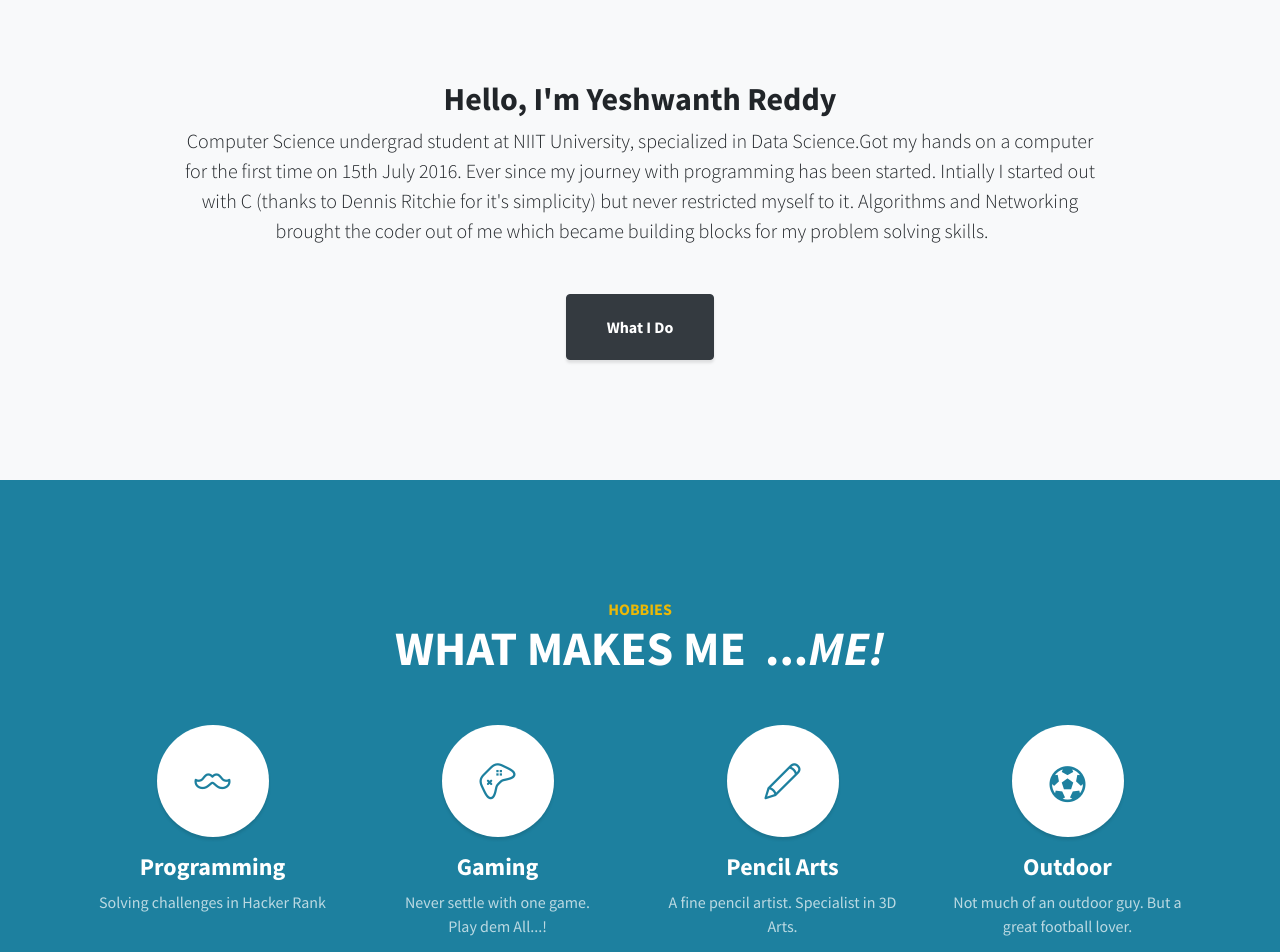
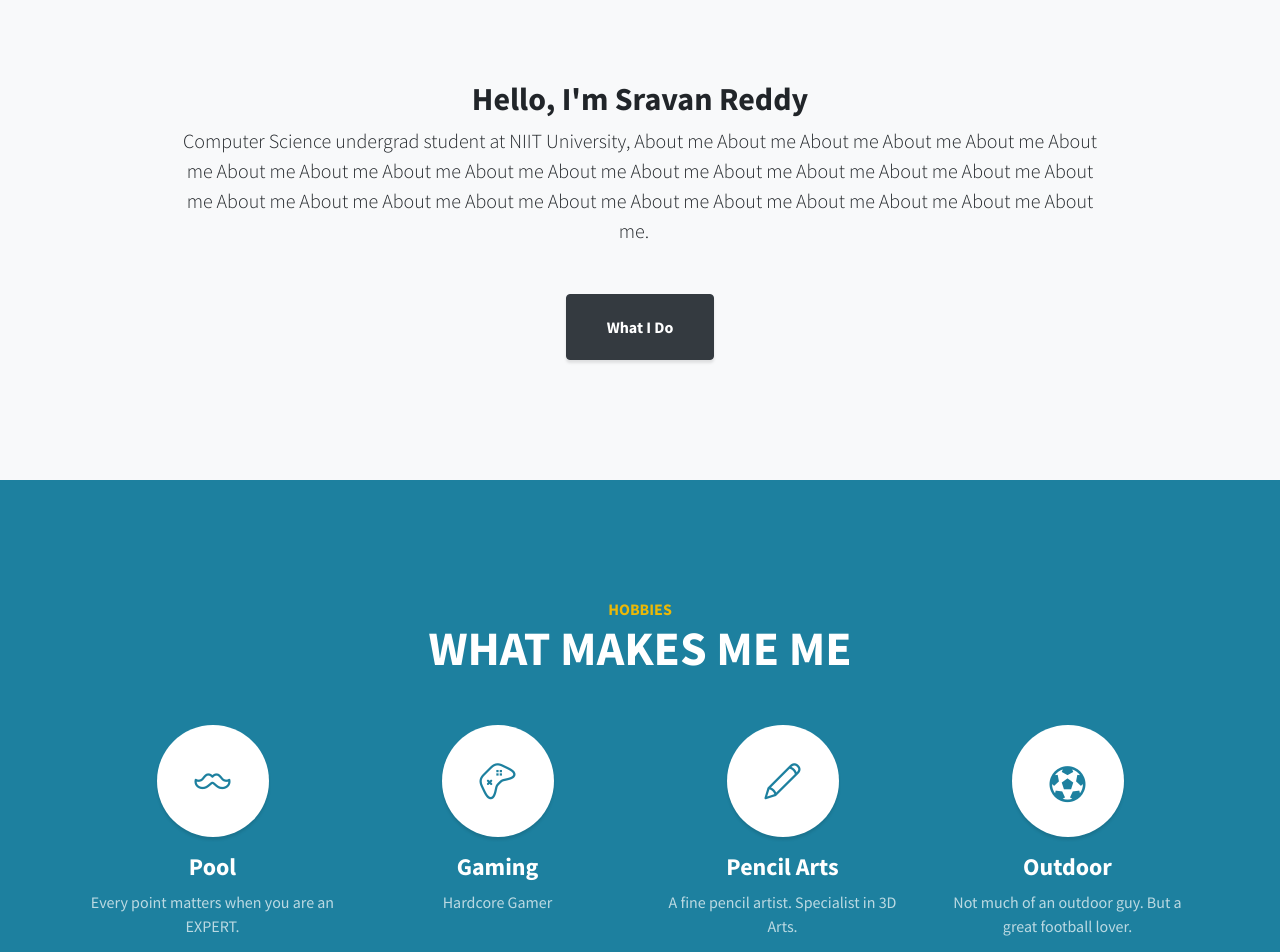
Before and after one commit to rahulreddy3/rahulreddy3.github.io, a plain HTML site: page index.html in a window 1280 px wide. Shown: the part 840-1792 px from the top of the page. Drawn offline with nearby package versions, Linux system fonts and the light colour scheme; files whose address does not match are found by name.

Commit message:
name and hobbies edited. need to update rest

```diff
--- a/index.html
+++ b/index.html
@@ -4,7 +4,7 @@
 <head>
     <meta charset="utf-8">
     <meta name="viewport" content="width=device-width, initial-scale=1.0, shrink-to-fit=no">
-    <title>Home - Yeshwanth Reddy</title>
+    <title>Home - Sravan Reddy</title>
     <meta name="description" content="technical personal portfolio">
     <link rel="stylesheet" href="assets/bootstrap/css/bootstrap.min.css">
     <link rel="stylesheet" href="https://fonts.googleapis.com/css?family=Source+Sans+Pro:300,400,700,300italic,400italic,700italic">
@@ -18,11 +18,10 @@
         <div class="container"><button class="navbar-toggler d-none" data-toggle="collapse" data-target="#"></button>
             <div class="collapse navbar-collapse">
                 <ul class="nav navbar-nav sidebar-nav" id="sidebar-nav">
-                    <li class="nav-item sidebar-brand" role="presentation"><a class="nav-link active js-scroll-trigger" href="#page-top">Yeshwanth Reddy</a></li>
+                    <li class="nav-item sidebar-brand" role="presentation"><a class="nav-link active js-scroll-trigger" href="#page-top">Sravan Reddy</a></li>
                     <li class="nav-item sidebar-nav-item" role="presentation"><a class="nav-link js-scroll-trigger" href="#about">About</a></li>
                     <li class="nav-item sidebar-nav-item" role="presentation"><a class="nav-link js-scroll-trigger" href="#hobbies">Hobbies</a></li>
                     <li class="nav-item sidebar-nav-item" role="presentation"><a class="nav-link js-scroll-trigger" href="#projects">Projects</a></li>
-                    <li class="nav-item sidebar-nav-item" role="presentation"><a class="nav-link js-scroll-trigger" href="#experience">Experience</a></li>
                     <li class="nav-item sidebar-nav-item" role="presentation"><a class="nav-link js-scroll-trigger" href="#resume">Resume</a></li>
                     <li class="nav-item sidebar-nav-item" role="presentation"><a class="nav-link js-scroll-trigger" href="#contact">Contact</a></li>
                 </ul>
@@ -31,8 +30,8 @@
     </nav>
     <header class="d-flex masthead" style="background-image:url('assets/img/bg-masthead.jpg');">
         <div class="container my-auto text-center">
-            <h1 class="mb-1">Yeshwanth Reddy</h1>
-            <h3 class="mb-5"><em>Aspirant Data Scientist</em></h3><a class="btn btn-primary btn-xl js-scroll-trigger" role="button" href="#about">Find Out More</a>
+            <h1 class="mb-1">Sravan Reddy</h1>
+            <h3 class="mb-5"><em>Aspirant Cloud Enginer</em></h3><a class="btn btn-primary btn-xl js-scroll-trigger" role="button" href="#about">Find Out More</a>
             <div class="overlay"></div>
         </div>
     </header>
@@ -40,8 +39,8 @@
         <div class="container text-center">
             <div class="row">
                 <div class="col-lg-10 mx-auto">
-                    <h2>Hello, I'm Yeshwanth Reddy</h2>
-                    <p class="lead mb-5"><span>Computer Science undergrad student at NIIT University, specialized in Data Science.Got my hands on a computer for the first time on 15th July 2016. Ever since my journey with programming has been started. Intially I started out with C (thanks to Dennis Ritchie for it's simplicity) but never restricted myself to it. Algorithms and Networking brought the coder out of me which became building blocks for my problem solving skills. &nbsp; &nbsp;<br></span></p>
+                    <h2>Hello, I'm Sravan Reddy</h2>
+                    <p class="lead mb-5"><span>Computer Science undergrad student at NIIT University, About me  About me  About me  About me  About me  About me  About me  About me  About me  About me  About me  About me  About me  About me  About me  About me  About me  About me  About me  About me  About me  About me  About me  About me  About me  About me  About me  About me.&nbsp; &nbsp;<br></span></p>
                     <a
                         class="btn btn-dark btn-xl js-scroll-trigger" role="button" href="#hobbies">What I Do</a>
                 </div>
@@ -52,16 +51,16 @@
         <div class="container">
             <div class="content-section-heading">
                 <h3 class="text-secondary mb-0"><strong>Hobbies</strong></h3>
-                <h2 class="mb-5"><strong>WHAT MAKES ME &nbsp;...<em>ME!</em></strong></h2>
+                <h2 class="mb-5"><strong>WHAT MAKES ME ME</strong></h2>
             </div>
             <div class="row">
                 <div class="col-md-6 col-lg-3 mb-5 mb-lg-0"><span class="mx-auto service-icon rounded-circle mb-3"><i class="icon-mustache"></i></span>
-                    <h4><strong>Programming</strong></h4>
-                    <p class="mb-0 text-faded">Solving challenges in Hacker Rank</p>
+                    <h4><strong>Pool</strong></h4>
+                    <p class="mb-0 text-faded">Every point matters when you are an EXPERT.</p>
                 </div>
                 <div class="col-md-6 col-lg-3 mb-5 mb-lg-0"><span class="mx-auto service-icon rounded-circle mb-3"><i class="icon-game-controller"></i></span>
                     <h4><strong>Gaming</strong></h4>
-                    <p class="mb-0 text-faded">Never settle with one game.<br>Play dem All...!</p>
+                    <p class="mb-0 text-faded">Hardcore Gamer</p>
                 </div>
                 <div class="col-md-6 col-lg-3 mb-5 mb-lg-0"><span class="mx-auto service-icon rounded-circle mb-3"><i class="icon-pencil"></i></span>
                     <h4><strong>Pencil Arts</strong></h4>
@@ -172,7 +171,7 @@
                 <li class="list-inline-item">&nbsp;<a class="text-white social-link rounded-circle" href="https://play.google.com/store/apps/developer?id=NnY+Studios&amp;amp;hl=en"><i class="icon ion-android-playstore"></i></a></li>
                 <li class="list-inline-item">&nbsp;<a class="text-white social-link rounded-circle" href="https://www.linkedin.com/in/not-yeshwanth-reddy/"><i class="icon-social-linkedin"></i></a></li>
             </ul>
-            <p class="text-muted mb-0 small">Copyright &nbsp;© Yeshwanth Reddy 2018</p>
+            <p class="text-muted mb-0 small">Copyright &nbsp;© Sravan Reddy 2018</p>
         </div><a href="#page-top" class="js-scroll-trigger scroll-to-top rounded"><i class="fa fa-angle-up"></i></a></footer>
     <script src="assets/js/jquery.min.js"></script>
     <script src="assets/bootstrap/js/bootstrap.min.js"></script>
```
